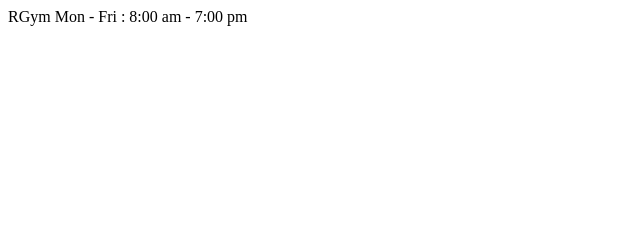
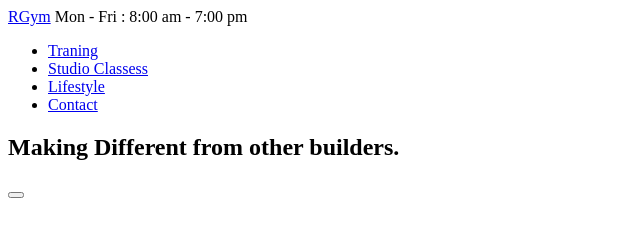
Before and after one commit to PolinaFaustova/rgym, a plain HTML site: page index.html in a window 1280 px wide. Shown: the whole page, without its empty margins (0-640 px from the left). Drawn offline with Linux system fonts and the light colour scheme.

Commit message:
Update index.html

```diff
--- a/index.html
+++ b/index.html
@@ -8,14 +8,39 @@
     <title>Document</title>
 </head>
 <body>
-    <header>
-        <div class="container-header">
-            <span class="logo">RGym</span>
+    <header class="header">
+        <div class="header-container">
+            <a href="#" class="logo">RGym</a>
             <span>Mon - Fri : 8:00 am - 7:00 pm</span>
+
+            <nav>
+                <ul class="nav-list">
+                    <li class="nav-list-item">
+                        <a href="#" class="item-link">Traning</a>
+                    </li>
+                    <li class="nav-list-item">
+                        <a href="#" class="item-link">Studio Classess</a>
+                    </li>
+                    <li class="nav-list-item">
+                        <a href="#" class="item-link">Lifestyle</a>
+                    </li>
+                    <li class="nav-list-item">
+                        <a href="#" class="item-link-current">Contact</a>
+                    </li>
+                </ul>
+            </nav>
         </div>
     </header>
     <main>
-        <div class="container-main"></div>
+        <section class="hero">
+        <div class="container-main">
+            <!-- line -->
+            <h1>Making
+                Different from
+                other builders.</h1>
+                <button type="button" class="button-primary"></button>
+        </div>
+        </section>
     </main>
     <footer>
         <div class="container-footer"></div>
```
